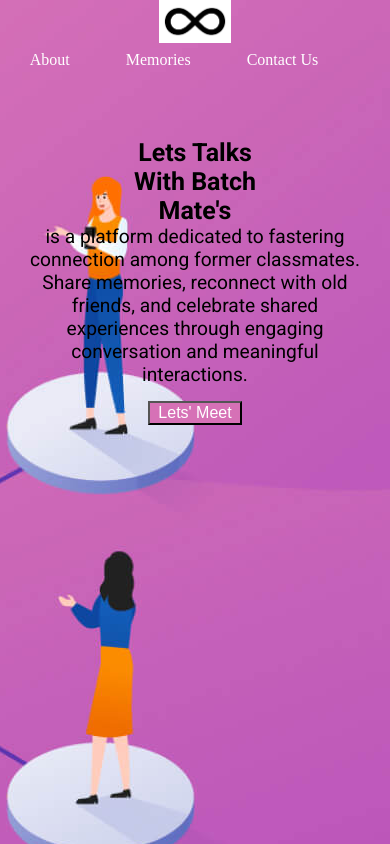
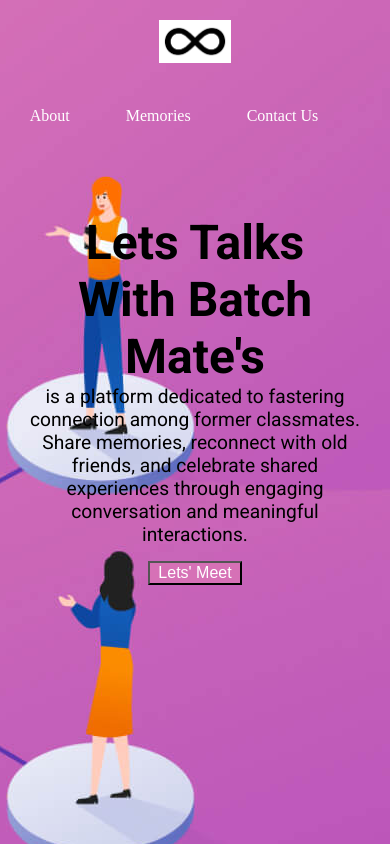
Before and after one commit to Anuj-cel/Friend_zone, a plain HTML site: page index.html in a window 390 px wide. Drawn offline with Linux system fonts and the light colour scheme; a script that the page names is missing.

Commit message:
Update index.html

```diff
--- a/index.html
+++ b/index.html
@@ -6,6 +6,7 @@
     <meta name="viewport" content="width=<device-width>, initial-scale=1.0">
     <title>Document</title>
 </head>
+
 <style>
     @import url('https://fonts.googleapis.com/css2?family=Roboto:ital,wght@0,100;0,300;0,400;0,500;0,700;0,900;1,100;1,300;1,400;1,500;1,700;1,900&display=swap');
 
@@ -14,12 +15,14 @@
     padding: 0;
 }
 
-body {
-    height: 100vh;
-    background-image: url("https://github.com/Anuj-cel/Friend_zone/blob/main/images/friend-zone.jpg?raw=true");
+.main {
+
+    height:100vh ;
+    background-image: url("images/friend-zone.jpg");
     background-position-x: right;
 
     background-repeat: no-repeat;
+    min-height: 800px;
 }
 
 .nav {
@@ -70,7 +73,7 @@ body {
     display: flex;
     flex-direction: column;
     justify-content: center;
-    height: 80vh;
+    height: 80%;
 }
 
 .content1 {
@@ -88,12 +91,15 @@ body {
 }
 
 @media screen and (max-width:1242px) {
+  .main{
+
+  }
     .content{
-    height: 50vh;
+
    }
     .content1 {
-        width: 20%;
-        font-size: 26px;
+        width: 42%;
+        /* font-size: 26px; */
     }
 
     .content2 {
@@ -103,8 +109,8 @@ body {
 
 @media screen and (max-width:910px) {
     .content1 {
-        width: 26%;
-        font-size: 25px;
+        width: 42%;
+        /* font-size: 25px; */
     }
 
     .content2 {
@@ -116,11 +122,12 @@ body {
     .content {
         text-align: center;
         align-items: center;
+        height: 60%;
     }
 
     .content1 {
-        width: 39%;
-        font-size: 25px;
+        width: 64%;
+        /* font-size: 25px; */
         margin: 0;
 
     }
@@ -136,11 +143,11 @@ body {
 
 }
 .nav {
-
     display: flex;
-justify-content: space-between;
+    justify-content: space-around;
     align-items: center;
     flex-direction: column;
+   height: 146px;
   }
 .logo{
 margin: 0;
@@ -152,7 +159,7 @@ margin: 0;
     <div class="main">
         <nav class="nav">
             <div class="logo">
-                <img src="https://raw.githubusercontent.com/Anuj-cel/Friend_zone/0058857664036e4b4357d13d5aff6960c977e60f/images/friend-zonelogo.png">
+                <img src="images/friend-zonelogo.png">
             </div>
             <div class="section">
                 <span>About</span>
```
Lines whose indentation alone changed are shown as unchanged.
